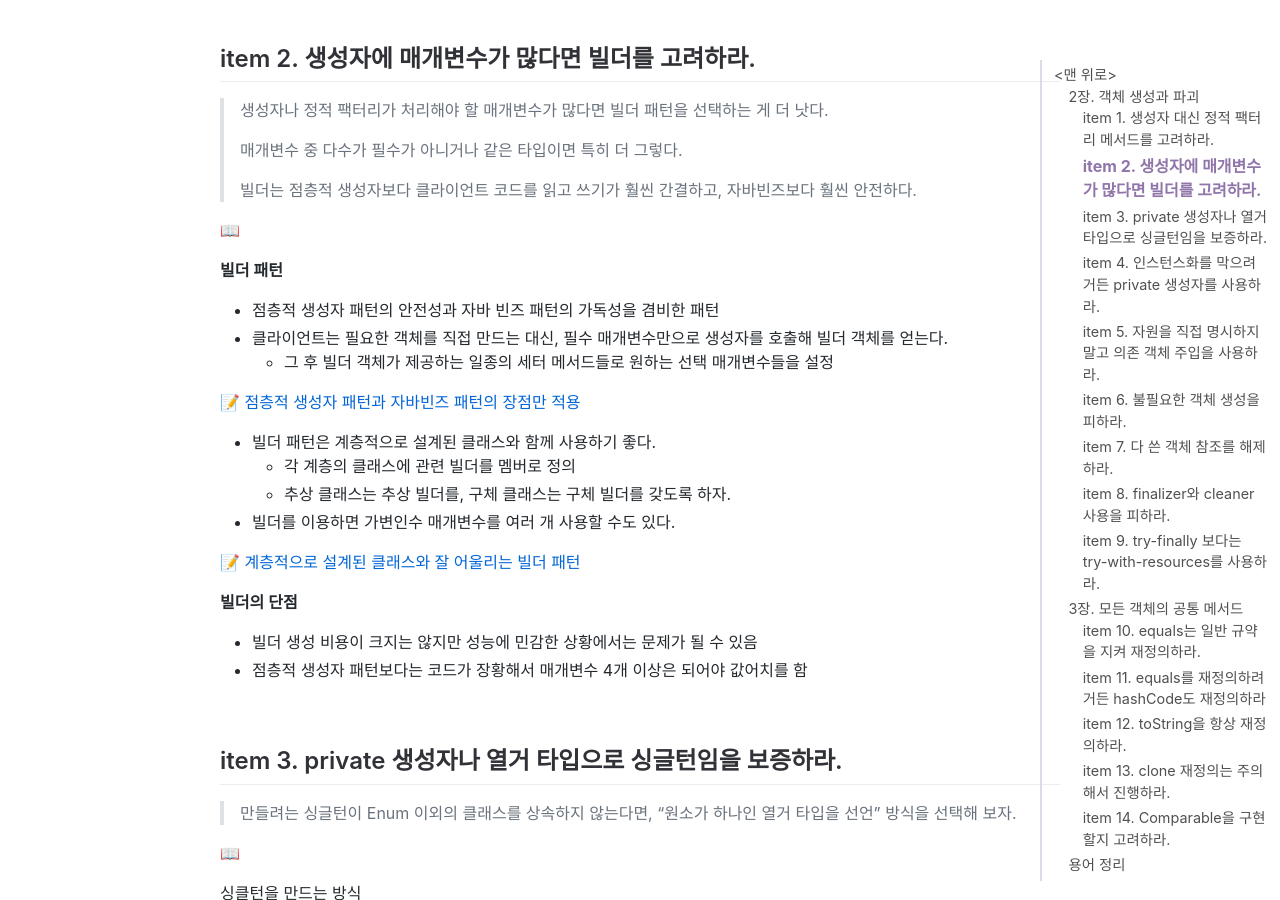
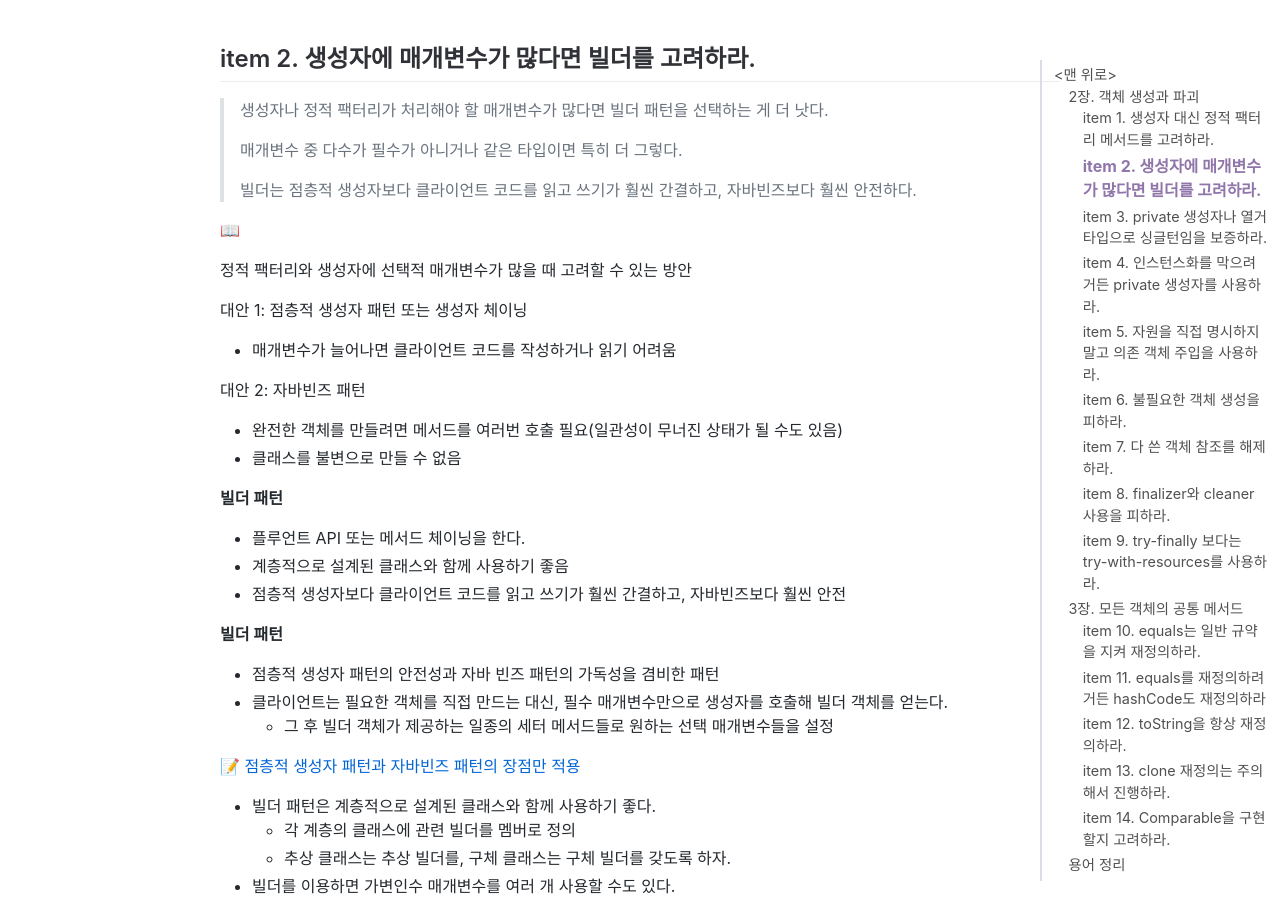
Before and after one commit to jihunparkme/jihunparkme.github.io, a Jekyll site: the page built from _posts/2023-04-07-Effective-Java-Object.md, in a window 1280 px wide and 900 px high, scrolled down 4763 px. Built offline with Jekyll 4.4.1, drawn with Linux system fonts in a browser that asks for light colours; nearby versions of some CDN libraries; comment, search, counter and statistics services are not loaded; some of the changed text lies outside the part shown.

Commit message:
[Effective Java] item 2. 생성자에 매개변수가 많다면 빌더를 고려하라.

```diff
--- a/_posts/2023-04-07-Effective-Java-Object.md
+++ b/_posts/2023-04-07-Effective-Java-Object.md
@@ -201,6 +201,32 @@ helloServiceOptional.ifPresent(h -> {
 > 빌더는 점층적 생성자보다 클라이언트 코드를 읽고 쓰기가 훨씬 간결하고, 자바빈즈보다 훨씬 안전하다.
 
 📖
+
+정적 팩터리와 생성자에 선택적 매개변수가 많을 때 고려할 수 있는 방안
+
+대안 1: 점층적 생성자 패턴 또는 생성자 체이닝
+- 매개변수가 늘어나면 클라이언트 코드를 작성하거나 읽기 어려움
+
+대안 2: 자바빈즈 패턴
+- 완전한 객체를 만들려면 메서드를 여러번 호출 필요(일관성이 무너진 상태가 될 수도 있음)
+- 클래스를 불변으로 만들 수 없음
+
+**빌더 패턴**
+
+- 플루언트 API 또는 메서드 체이닝을 한다.
+- 계층적으로 설계된 클래스와 함께 사용하기 좋음
+- 점층적 생성자보다 클라이언트 코드를 읽고 쓰기가 훨씬 간결하고, 자바빈즈보다 훨씬 안전
+
+
+
+
+
+
+
+
+
+
+
 
 **빌더 패턴**
 
```
